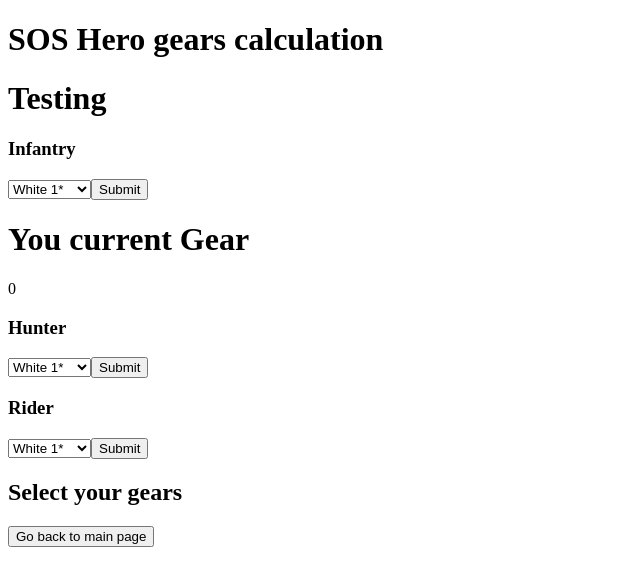
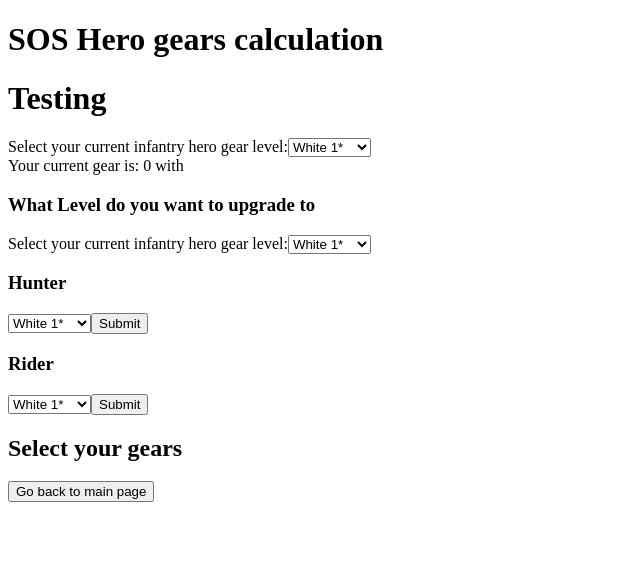
Before and after one commit to JohnLeGit/mtcjsc, a React (Create React App) app in the folder mtcjsc/: page /herogear in a window 1280 px wide. Shown: the top 586 px of the page, without its empty margins (0-640 px from the left). Built offline with nearby package versions, Linux system fonts and the light colour scheme.

Commit message:
ft/herogear on progress to convert second object to array

```diff
--- a/mtcjsc/src/frontend/Hero Gear/heroGearForm.js
+++ b/mtcjsc/src/frontend/Hero Gear/heroGearForm.js
@@ -87,21 +87,47 @@ const HeroGearFillIn = () => {
 
     })
     const [currentInfantryGear, setCurrentInfantryFear] = useState(0);
+    // const [heropart, setHeropart] = useState(0)
+    // const [geardesign, setGeardesign] = useState(0)
 
-
-    //Handle when click submit on dropdown -> it shows the value on frontend
-    const handleSubmitHeroGearForInfantry = (event) => {
+    let setHeropart = 0
+    let setGeardesign = 0
+    let findIndex = 0
+    //Handle click to grab the value from dropdown to store it in event.target
+    const handleClickForSetHeroGear = (event) => {
         event.preventDefault()
-        const clickValue = heroGearObj[setCurrentInfantryFear]
-        console.log(`click value chosen : ${clickValue}`  )
+        setCurrentInfantryFear(event.target.value)
+        let array = Object.entries(heroGearObj)
+        console.log(array)
+        for ( let i = 0 ; i < array.length; i++){
+            if(array[i][0] === event.target.value){
+                findIndex = i
+                let innerArray = Object.values(array[i][1])
+                console.log(innerArray)
+            }
+        }
+        console.log(`Inside handleClickForSetHeroGear : ${setCurrentInfantryFear} and ${event.target.value};` )
+        console.log('heropart' , setHeropart)
+        // console.log(findIndex)
     }
 
+    //
+    const handleClickToFindWhatNeed = (event) => {
+        event.preventDefault()
+        let array = Object.entries(heroGearObj)
+        console.log(array, Array.isArray(array), array.length)
+        console.log(heroGearObj[currentInfantryGear])
+        for( let i =0 ; i < array.length; i++ ){
+            console.log(array[i][1])
+        }
+    }
     return (
         <div>
             <h1> Testing </h1>
-            <form>
-                <h3>Infantry</h3>
-                <select name = "herogearselection" id = 'herogearinformation'>
+            <form >
+                <label>
+                    Select your current infantry hero gear level:
+                    <select value = {currentInfantryGear} onChange = {handleClickForSetHeroGear}>
                     <option value = "white1star" id = '1'>White 1*</option>
                     <option value = "white2star" id = '2'>White 2*</option>
                     <option value = "white3star" id = '3'>White 3*</option>
@@ -122,14 +148,39 @@ const HeroGearFillIn = () => {
                     <option value = "orange3star">Orange 3*</option>
                     <option value = "orange4star">Orange 4*</option>
                     <option value = "orange5star">Orange 5*</option>
-                </select>
-                    <button onClick = {() => setCurrentInfantryFear(
-                        heroGearObj.blue1star.heropart
-                    )}>Submit</button>
-                    <div>
-                        <h1> You current Gear</h1>
-                        <p>{currentInfantryGear}</p>
-                    </div>
+                    </select>
+                </label>
+
+                 <div>
+                    Your current gear is: {JSON.stringify(currentInfantryGear)} with {JSON.stringify(heroGearObj[currentInfantryGear])}
+                 </div>
+                 <h3>What Level do you want to upgrade to</h3>
+                 <label>
+                    Select your current infantry hero gear level:
+                    <select onChange = {handleClickToFindWhatNeed}>
+                    <option value = "white1star" id = '1'>White 1*</option>
+                    <option value = "white2star" id = '2'>White 2*</option>
+                    <option value = "white3star" id = '3'>White 3*</option>
+                    <option value = "green1star" id = '4'>Green 1*</option>
+                    <option value = "green2star" id = '5'>Green 2*</option>
+                    <option value = "green3star" id = '6'>Green 3*</option>
+                    <option value = "blue1star" id = '7'>Blue 1*</option>
+                    <option value = "blue2star">Blue 2*</option>
+                    <option value = "blue3star">Blue 3*</option>
+                    <option value = "blue4star">Blue 4*</option>
+                    <option value = "purple1star">Purple 1*</option>
+                    <option value = "purple2star">Purple 2*</option>
+                    <option value = "purple3star">Purple 3*</option>
+                    <option value = "purple4star">Purple 4*</option>
+                    <option value = "purple5star">Purple 5*</option>
+                    <option value = "orange1star">Orange 1*</option>
+                    <option value = "orange2star">Orange 2*</option>
+                    <option value = "orange3star">Orange 3*</option>
+                    <option value = "orange4star">Orange 4*</option>
+                    <option value = "orange5star">Orange 5*</option>
+                    </select>
+                </label>
+
                 <h3>Hunter</h3>
                 <select name = "herogearselection" id = 'herogearinformation'>
                     <option value = "white">White 1*</option>
```
